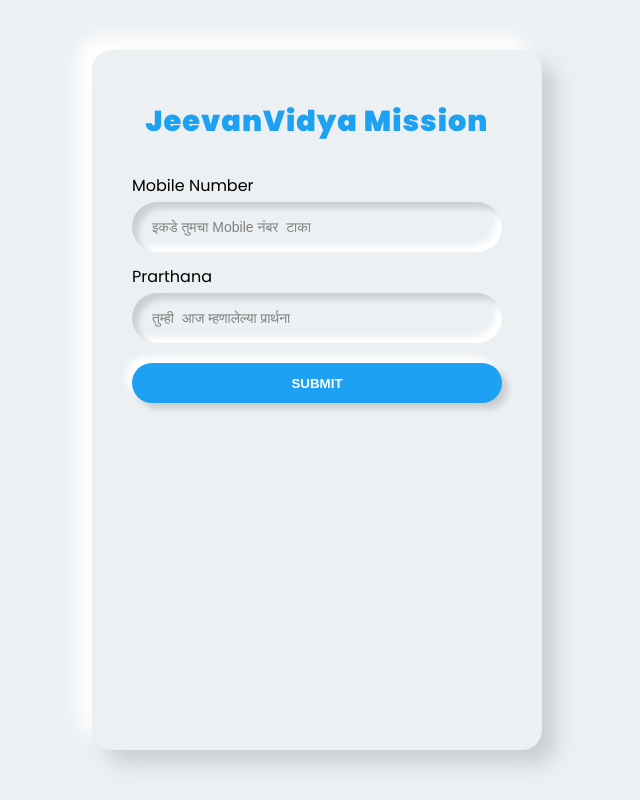
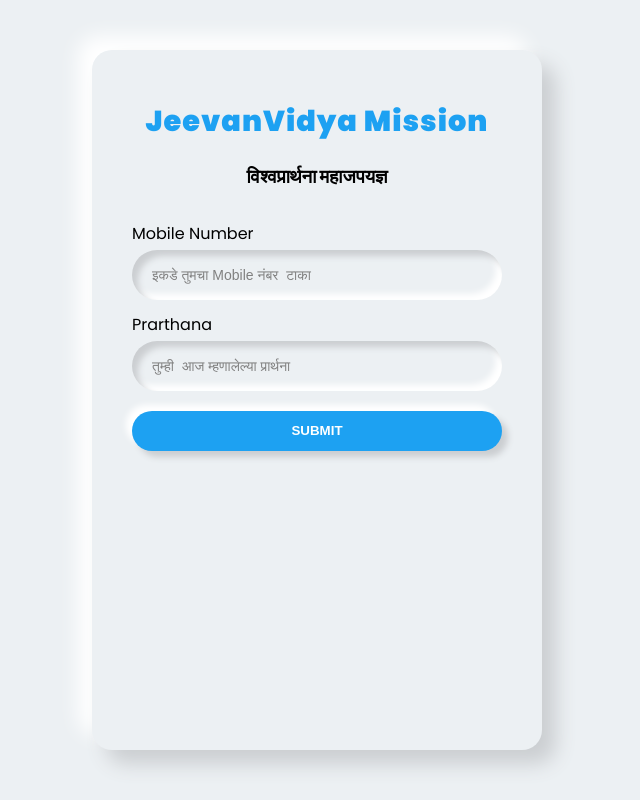
Before and after one commit to pratikg6/JVM-prarthana-count-tracker, a Flask app: page / in a window 1280 px wide. Shown: the whole page, without its empty margins (323-963 px from the left). Run offline with Flask 2, Linux system fonts and the light colour scheme.

Commit message:
Update form.html

```diff
--- a/templates/form.html
+++ b/templates/form.html
@@ -8,6 +8,7 @@
 <form action="/data" method = "POST">
 <div class="container">
   <div class="brand-title">JeevanVidya Mission</div>
+  <h3> विश्वप्रार्थना महाजपयज्ञ </h3>
   <div class="inputs">
     <label>Mobile Number</label>
     <input type="tel" pattern="[0-9]{10}" name = "Name" placeholder="इकडे तुमचा Mobile नंबर  टाका " required/>
```
